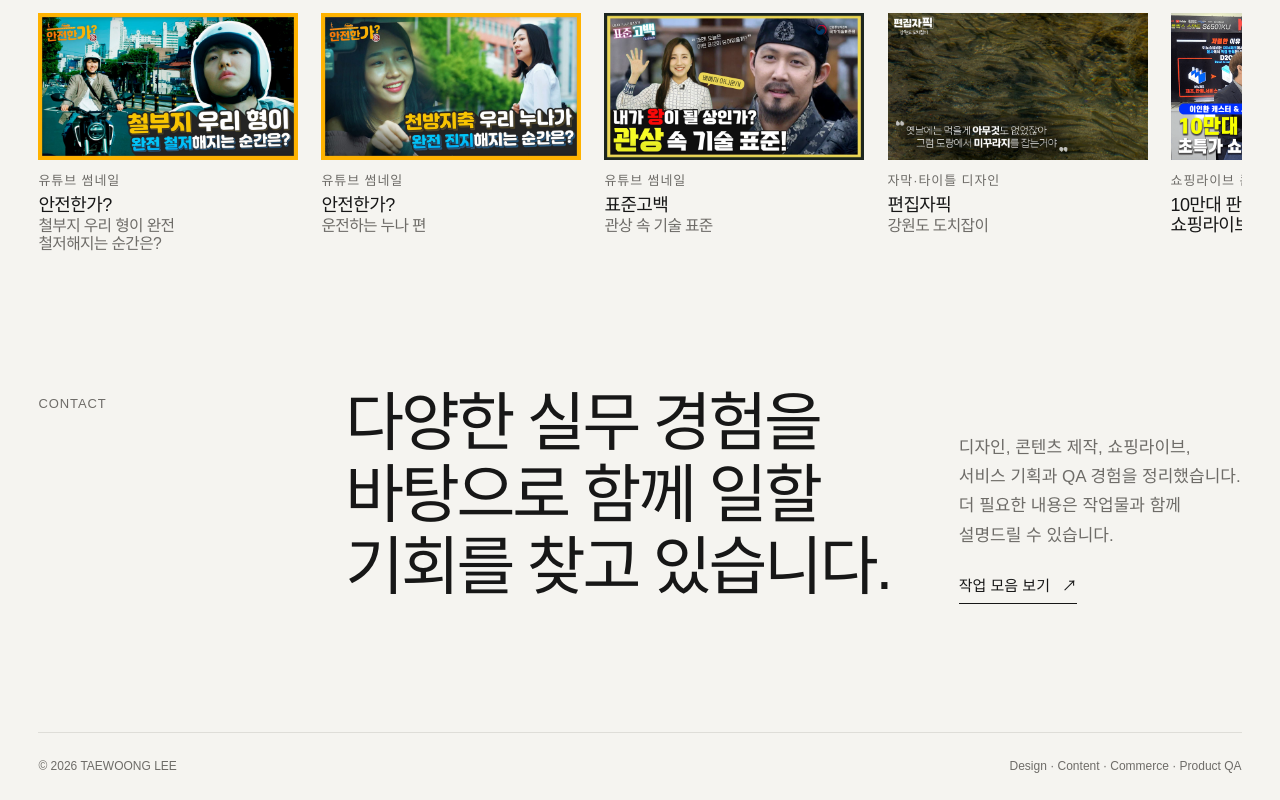
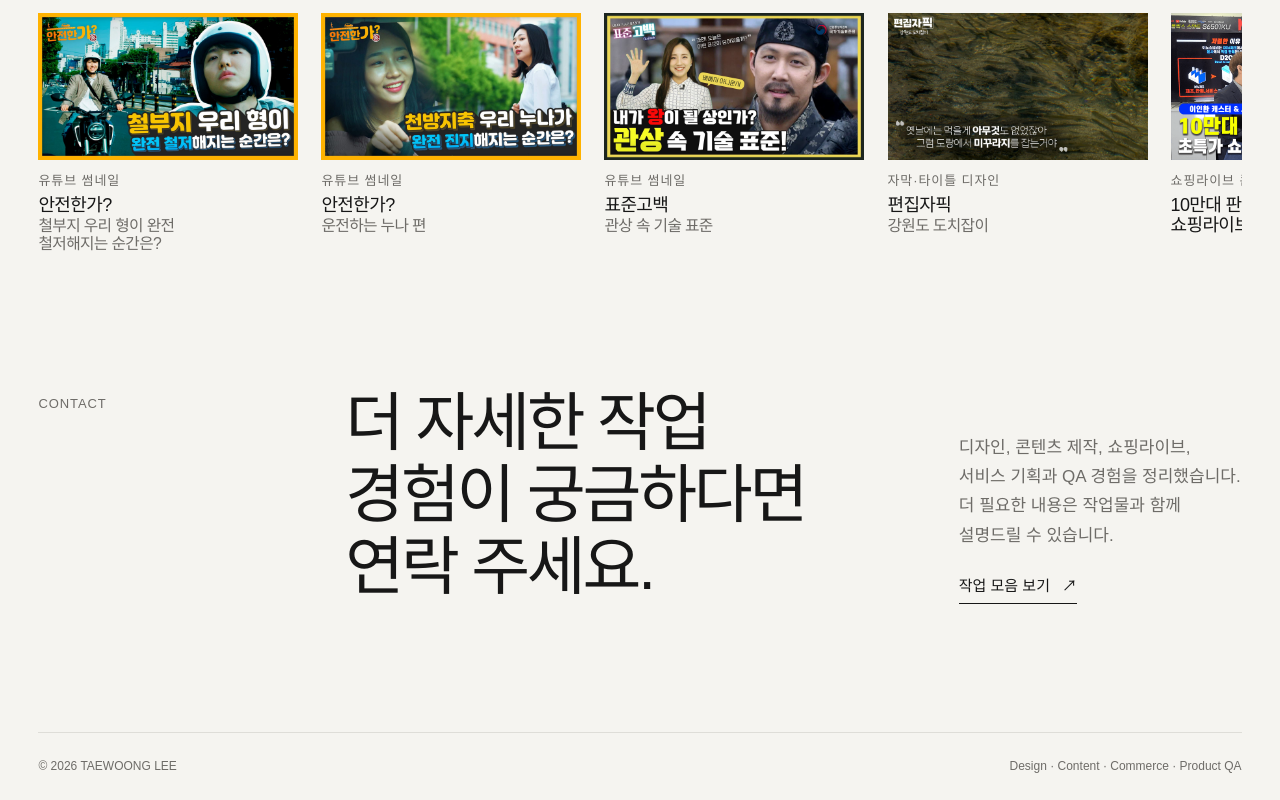
Before and after one commit to livee0322/taewoong-portfolio, a Next.js app: page / in a window 1280 px wide. Shown: the part 5836-6636 px from the top of the page. Built offline with nearby package versions, Linux system fonts and the light colour scheme; no server answers; the database is empty.

Commit message:
finish mobile resume polish

```diff
--- a/src/app/globals.css
+++ b/src/app/globals.css
@@ -419,7 +419,7 @@ ul, ol { margin: 0; padding: 0; }
   .home-hero { min-height: 0; padding-top: 4.5rem; padding-bottom: 6rem; }
   .hero-copy { display: block; min-height: 0; }
   .hero-eyebrow { margin-bottom: var(--space-6); padding-top: 0; }
-  .home-hero h1 { max-width: 11ch; font-size: clamp(3rem, 13vw, 4.5rem); letter-spacing: -0.065em; }
+  .home-hero h1 { max-width: none; font-size: clamp(2.75rem, 11.5vw, 3.25rem); letter-spacing: -0.065em; }
   .hero-statement { margin-top: var(--space-6); font-size: 1.125rem; }
   .hero-intro-note { display: block; margin-top: var(--space-12); font-size: 0.75rem; }
   .hero-intro-note p + p { margin-top: 0.3rem; }
--- a/src/content/normalize.ts
+++ b/src/content/normalize.ts
@@ -34,7 +34,7 @@ const obsoleteHomeCopy = {
   works: { titles: ["공개 가능한 실무 작업을 골라 소개합니다.", "실무에서 만든 작업 중 공개 가능한 결과물을 골랐습니다."], descriptions: ["유튜브 썸네일, 영상 타이틀과 자막, 이벤트 그래픽, 쇼핑라이브 배너, 상세페이지 중 공개 가능한 결과물을 골랐습니다.", "유튜브 썸네일, 영상 타이틀과 자막, 이벤트 그래픽, 쇼핑라이브 콘텐츠, 상세페이지 작업을 모았습니다."] },
   career: { titles: ["2019년 제품 디자인부터 지금의 서비스 기획까지."], descriptions: ["회사와 팀이 바뀔 때마다 맡은 역할도 달라졌습니다. 아래에 실제 경력 순서와 각 시기에 담당한 일을 적었습니다.", "회사와 역할이 바뀌면서 맡는 일도 넓어졌습니다. 실제 경력 순서와 각 시기의 주요 업무를 정리했습니다."] },
   workflow: { titles: ["목적을 정리하고, 만든 뒤에는 실제 화면에서 확인합니다."], descriptions: ["무엇을 보여줘야 하는지 먼저 정리합니다. 직접 제작하거나 협업으로 구현한 뒤에는 화면과 현장에서 빠진 부분을 다시 확인합니다.", "무엇을 보여줘야 하는지 먼저 정리하고, 제작이나 협업 이후에는 실제 화면과 현장에서 빠진 부분을 다시 확인합니다."] },
-  contact: { titles: ["디자인부터 운영까지,\n해온 일을 더 보여드리겠습니다.", "디자인부터 운영까지, 더 이야기할 수 있습니다."], descriptions: ["그래픽, 콘텐츠, 커머스, 서비스 화면을 함께 다뤄온 경험이 필요하다면 작업 모음과 경력을 살펴봐 주세요.", "그래픽, 콘텐츠, 커머스, 서비스 화면까지 함께 다뤄온 경험을 작업과 경력으로 정리했습니다."] },
+  contact: { titles: ["디자인부터 운영까지,\n해온 일을 더 보여드리겠습니다.", "디자인부터 운영까지, 더 이야기할 수 있습니다.", "다양한 실무 경험을 바탕으로 함께 일할 기회를 찾고 있습니다."], descriptions: ["그래픽, 콘텐츠, 커머스, 서비스 화면을 함께 다뤄온 경험이 필요하다면 작업 모음과 경력을 살펴봐 주세요.", "그래픽, 콘텐츠, 커머스, 서비스 화면까지 함께 다뤄온 경험을 작업과 경력으로 정리했습니다."] },
 } as const;
 
 const normalizeCopyWhitespace = (value: string) => value.replace(/\s+/g, " ").trim();
--- a/src/content/seed.ts
+++ b/src/content/seed.ts
@@ -90,7 +90,7 @@ export const seedSnapshot: PortfolioSnapshot = {
     },
     contact: {
       eyebrow: "Contact",
-      title: "다양한 실무 경험을 바탕으로 함께 일할 기회를 찾고 있습니다.",
+      title: "더 자세한 작업 경험이 궁금하다면 연락 주세요.",
       description: "디자인, 콘텐츠 제작, 쇼핑라이브, 서비스 기획과 QA 경험을 정리했습니다. 더 필요한 내용은 작업물과 함께 설명드릴 수 있습니다.",
       ctaLabel: "작업 모음 보기",
       ctaUrl: "/works",
```
